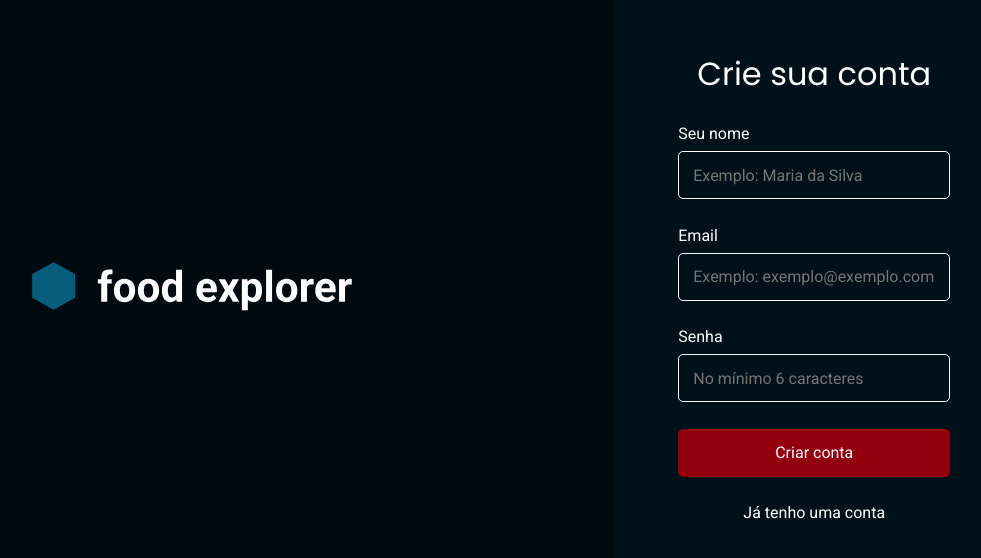
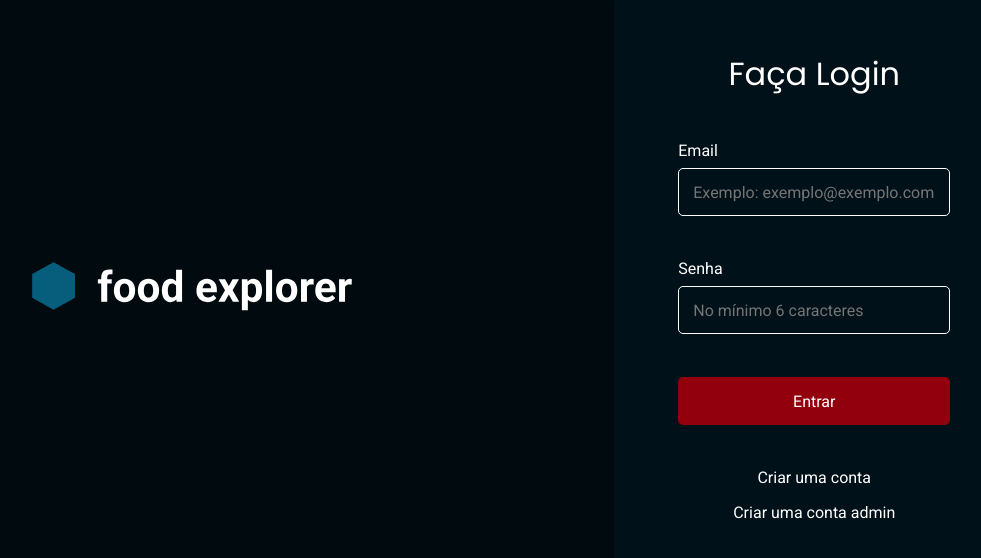
Before and after one commit to Gabriel-WilliamS/front-end-food-explorer, a React (Vite) app: page / in a window 1280 px wide. Shown: the part 114-672 px from the top of the page, without its empty margins (119-1100 px from the left). Built offline with nearby package versions, Linux system fonts and the light colour scheme.

Commit message:
feat: add Routes

```diff
--- a/src/components/InputLabel/index.jsx
+++ b/src/components/InputLabel/index.jsx
@@ -1,10 +1,11 @@
 import { Container } from "./styles";
 
-export function InputLabel({ label, id, register, name, ...rest }) {
+export function InputLabel({ label, id, register, error, name, ...rest }) {
   return (
     <Container>
       <label htmlFor={name}>{label}</label>
       <input autoComplete="off" id={name} {...register(name)} {...rest} />
+      {error && <span>{error.message}</span>}
     </Container>
   );
 }
--- /dev/null
+++ b/src/components/index.js
@@ -0,0 +1,4 @@
+import { Button } from "./Button";
+import { InputLabel } from "./InputLabel";
+
+export { Button, InputLabel };
--- a/src/main.jsx
+++ b/src/main.jsx
@@ -1,15 +1,16 @@
 import React from "react";
 import ReactDOM from "react-dom/client";
-import { ClientLogin } from "../src/pages/ClientLogin";
 import { ThemeProvider } from "styled-components";
 import GlobalStyles from "../src/styles/global";
 import theme from "../src/styles/theme";
 import "react-toastify/dist/ReactToastify.css";
 import { ToastContainer } from "react-toastify";
+import { Routes } from "./routes";
+
 ReactDOM.createRoot(document.getElementById("root")).render(
   <ThemeProvider theme={theme}>
     <GlobalStyles />
+    <Routes />
     <ToastContainer />
-    <ClientLogin />
   </ThemeProvider>
 );
--- a/src/pages/ClientLogin/index.jsx
+++ b/src/pages/AdminRegister/index.jsx
@@ -1,13 +1,14 @@
 import logo from "../../assets/logo.svg";
-import { Button } from "../../components/Button";
-import { InputLabel } from "../../components/InputLabel";
+import { Button, InputLabel } from "../../components";
 import { Container } from "./styles";
 import { useForm } from "react-hook-form";
 import { yupResolver } from "@hookform/resolvers/yup";
 import { login } from "../../utils/validations";
-import { toast } from "react-toastify";
+import { useNavigate } from "react-router-dom";
 
-export function ClientLogin() {
+export function AdminRegister() {
+  const navigate = useNavigate();
+
   const {
     register,
     handleSubmit,
@@ -20,27 +21,8 @@ export function ClientLogin() {
     console.log(data);
   }
 
-  function handleErrors() {
-    const toastConfig = {
-      position: "top-right",
-      autoClose: 5000,
-      hideProgressBar: false,
-      closeOnClick: true,
-      pauseOnHover: true,
-      draggable: true,
-      progress: undefined,
-      theme: "light"
-    };
-    if (errors.name) {
-      toast.error(errors.name.message, toastConfig);
-    }
-    if (errors.email) {
-      toast.error(errors.email.message, toastConfig);
-    }
-
-    if (errors.password) {
-      toast.error(errors.password.message, toastConfig);
-    }
+  function handleNavigate() {
+    navigate(-1);
   }
 
   return (
@@ -48,13 +30,14 @@ export function ClientLogin() {
       <img src={logo} alt="" />
 
       <form onSubmit={handleSubmit(handleLogin)}>
-        <h1> Crie sua conta</h1>
+        <h1>Crie sua conta Admin</h1>
 
         <InputLabel
           label="Seu nome"
           placeholder="Exemplo: Maria da Silva"
           name="name"
           register={register}
+          error={errors.name}
         />
 
         <InputLabel
@@ -62,6 +45,7 @@ export function ClientLogin() {
           name="email"
           placeholder="Exemplo: exemplo@exemplo.com.br"
           register={register}
+          error={errors.email}
         />
         <InputLabel
           label="Senha"
@@ -69,11 +53,12 @@ export function ClientLogin() {
           placeholder="No mínimo 6 caracteres"
           type="password"
           register={register}
+          error={errors.password}
         />
 
-        <Button name="Criar conta" type="submit" onClick={handleErrors} />
+        <Button name="Criar conta" type="submit" />
 
-        <a href="#">Já tenho uma conta</a>
+        <a onClick={handleNavigate}>Já tenho uma conta</a>
       </form>
     </Container>
   );
--- a/src/pages/ClientLogin/styles.js
+++ b/src/pages/AdminRegister/styles.js
@@ -8,6 +8,7 @@ export const Container = styled.div`
   justify-content: space-around;
   align-items: center;
   padding: 0 1.6rem;
+  overflow: hidden;
 
   > img {
     width: 22.5rem;
@@ -22,7 +23,8 @@ export const Container = styled.div`
     flex-direction: column;
     border-radius: 1.6rem;
     justify-content: space-between;
-    padding: 1.6rem;
+    padding: 3rem 1.6rem;
+    animation: rightToLeft 1s;
 
     input {
       &::placeholder {
--- /dev/null
+++ b/src/pages/ClientRegister/index.jsx
@@ -0,0 +1,65 @@
+import logo from "../../assets/logo.svg";
+import { Button, InputLabel } from "../../components";
+import { Container } from "./styles";
+import { useForm } from "react-hook-form";
+import { yupResolver } from "@hookform/resolvers/yup";
+import { login } from "../../utils/validations";
+import { useNavigate } from "react-router-dom";
+
+export function ClientRegister() {
+  const navigate = useNavigate();
+
+  const {
+    register,
+    handleSubmit,
+    formState: { errors }
+  } = useForm({
+    resolver: yupResolver(login)
+  });
+
+  function handleLogin(data) {
+    console.log(data);
+  }
+
+  function handleNavigate() {
+    navigate(-1);
+  }
+
+  return (
+    <Container>
+      <img src={logo} alt="" />
+
+      <form onSubmit={handleSubmit(handleLogin)}>
+        <h1> Crie sua conta</h1>
+
+        <InputLabel
+          label="Seu nome"
+          placeholder="Exemplo: Maria da Silva"
+          name="name"
+          register={register}
+          error={errors.name}
+        />
+
+        <InputLabel
+          label="Email"
+          name="email"
+          placeholder="Exemplo: exemplo@exemplo.com.br"
+          register={register}
+          error={errors.email}
+        />
+        <InputLabel
+          label="Senha"
+          name="password"
+          placeholder="No mínimo 6 caracteres"
+          type="password"
+          register={register}
+          error={errors.password}
+        />
+
+        <Button name="Criar conta" type="submit" />
+
+        <a onClick={handleNavigate}>Já tenho uma conta</a>
+      </form>
+    </Container>
+  );
+}
--- /dev/null
+++ b/src/pages/ClientRegister/styles.js
@@ -0,0 +1,67 @@
+import styled from "styled-components";
+
+export const Container = styled.div`
+  width: 100vw;
+  height: 100vh;
+  display: flex;
+  flex-direction: column;
+  justify-content: space-around;
+  align-items: center;
+  padding: 0 1.6rem;
+  overflow: hidden;
+
+  > img {
+    width: 22.5rem;
+    height: fit-content;
+  }
+  > form {
+    width: 100%;
+    max-width: 40rem;
+    height: 53rem;
+    background-color: ${({ theme }) => theme.COLORS.BACKGROUND_800};
+    display: flex;
+    flex-direction: column;
+    border-radius: 1.6rem;
+    justify-content: space-between;
+    padding: 3rem 1.6rem;
+    animation: rightToLeft 1s;
+    input {
+      &::placeholder {
+        font-size: 1.3rem;
+      }
+    }
+
+    > h1 {
+      text-align: center;
+      font-family: ${({ theme }) => theme.FONTS.SECONDY};
+      font-size: 3.2rem;
+    }
+
+    > a {
+      text-align: center;
+    }
+  }
+
+  @media (min-width: 1024px) {
+    display: flex;
+    flex-direction: row;
+    align-items: center;
+
+    > img {
+      width: fit-content;
+      height: fit-content;
+    }
+    > form {
+      width: 47.6rem;
+      height: 60rem;
+      justify-content: space-between;
+      padding: 6.4rem;
+
+      input {
+        &::placeholder {
+          font-size: 1.6rem;
+        }
+      }
+    }
+  }
+`;
--- /dev/null
+++ b/src/pages/Login/index.jsx
@@ -0,0 +1,59 @@
+import logo from "../../assets/logo.svg";
+import { Container } from "./styles";
+import { useForm } from "react-hook-form";
+import { yupResolver } from "@hookform/resolvers/yup";
+import { login } from "../../utils/validations";
+import { toast } from "react-toastify";
+import { useNavigate } from "react-router-dom";
+import { Button, InputLabel } from "../../components";
+
+export function Login() {
+  const navigate = useNavigate();
+  const {
+    register,
+    handleSubmit,
+    formState: { errors }
+  } = useForm({
+    resolver: yupResolver(login)
+  });
+
+  function handleLogin(data) {
+    console.log(data);
+  }
+
+  return (
+    <Container>
+      <img src={logo} alt="" />
+
+      <form onSubmit={handleSubmit(handleLogin)}>
+        <h1>Faça Login</h1>
+
+        <InputLabel
+          label="Email"
+          name="email"
+          placeholder="Exemplo: exemplo@exemplo.com.br"
+          register={register}
+          error={errors.email}
+        />
+
+        <InputLabel
+          label="Senha"
+          name="password"
+          placeholder="No mínimo 6 caracteres"
+          type="password"
+          register={register}
+          error={errors.password}
+        />
+
+        <Button name="Entrar" type="submit" />
+
+        <div>
+          <a onClick={() => navigate("/register")}>Criar uma conta</a>
+          <a onClick={() => navigate("/admin/register")}>
+            Criar uma conta admin
+          </a>
+        </div>
+      </form>
+    </Container>
+  );
+}
--- /dev/null
+++ b/src/pages/Login/styles.js
@@ -0,0 +1,74 @@
+import styled from "styled-components";
+
+export const Container = styled.div`
+  width: 100vw;
+  height: 100vh;
+  display: flex;
+  flex-direction: column;
+  justify-content: space-around;
+  align-items: center;
+  padding: 0 1.6rem;
+
+  > img {
+    width: 22.5rem;
+    height: fit-content;
+  }
+  > form {
+    width: 100%;
+    max-width: 40rem;
+    height: 53rem;
+    background-color: ${({ theme }) => theme.COLORS.BACKGROUND_800};
+    display: flex;
+    flex-direction: column;
+    border-radius: 1.6rem;
+    justify-content: space-between;
+    padding: 3rem 1.6rem;
+    animation: bottomToTop 1s;
+
+    input {
+      &::placeholder {
+        font-size: 1.3rem;
+      }
+    }
+
+    > h1 {
+      text-align: center;
+      font-family: ${({ theme }) => theme.FONTS.SECONDY};
+      font-size: 3.2rem;
+    }
+
+    > a {
+      text-align: center;
+    }
+
+    div:last-child {
+      display: flex;
+      flex-direction: column;
+      text-align: center;
+      gap: 1.6rem;
+    }
+  }
+
+  @media (min-width: 1024px) {
+    display: flex;
+    flex-direction: row;
+    align-items: center;
+
+    > img {
+      width: fit-content;
+      height: fit-content;
+    }
+    > form {
+      width: 47.6rem;
+      height: 60rem;
+      justify-content: space-between;
+      padding: 6.4rem;
+
+      input {
+        &::placeholder {
+          font-size: 1.6rem;
+        }
+      }
+    }
+  }
+`;
--- /dev/null
+++ b/src/routes/auth.routes.jsx
@@ -0,0 +1,14 @@
+import { Routes, Route } from "react-router-dom";
+import { AdminRegister } from "../pages/AdminRegister";
+import { ClientRegister } from "../pages/ClientRegister";
+import { Login } from "../pages/Login";
+
+export function AuthRoutes() {
+  return (
+    <Routes>
+      <Route path="/" element={<Login />} />
+      <Route path="/register" element={<ClientRegister />} />
+      <Route path="/admin/register" element={<AdminRegister />} />
+    </Routes>
+  );
+}
--- /dev/null
+++ b/src/routes/index.jsx
@@ -0,0 +1,7 @@
+import { BrowserRouter } from "react-router-dom";
+
+import { AuthRoutes } from "./auth.routes";
+
+export function Routes() {
+  return <BrowserRouter>{<AuthRoutes />}</BrowserRouter>;
+}
--- a/src/styles/global.js
+++ b/src/styles/global.js
@@ -30,9 +30,33 @@ export default createGlobalStyle`
         filter: opacity(0.8);
       }
     }
+
+    a{
+      cursor: pointer;
+    }
   }
 
+  @keyframes bottomToTop {
+  from {
+    transform: translateY(100px);
+    opacity: 0;
+  }
+  to {
+    transform: translateY(0px);
+    opacity: 1;
+  }
+}
 
+@keyframes rightToLeft {
+  from {
+    transform: translateX(100px);
+    opacity: 0;
+  }
+  to {
+    transform: translateX(0px);
+    opacity: 1;
+  }
+}
 
 
 
```
